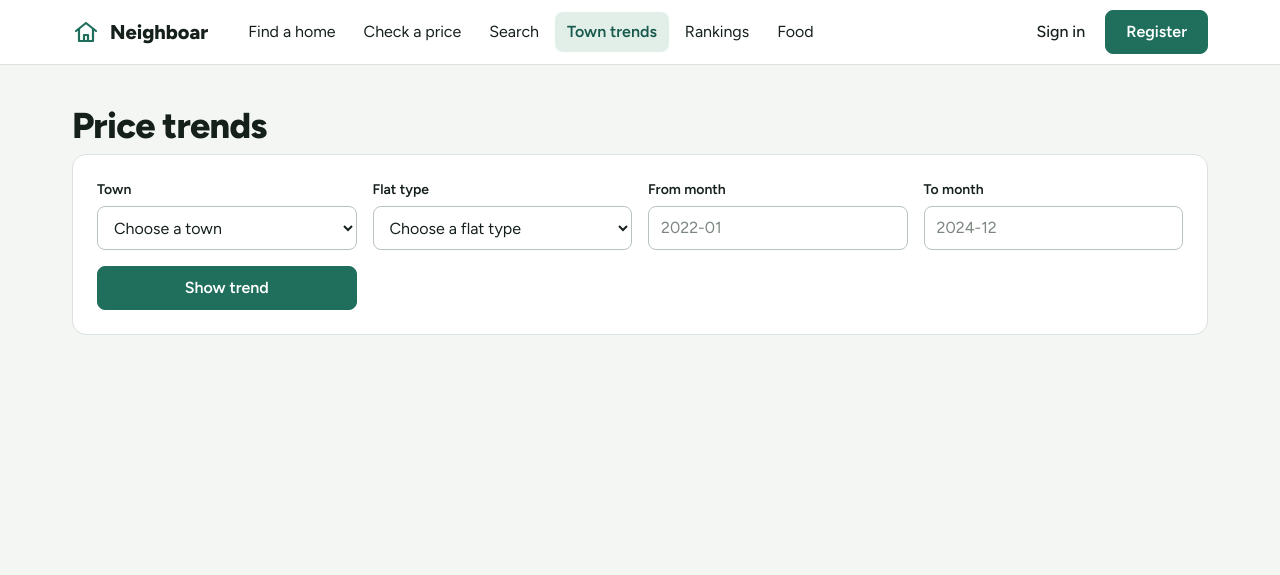
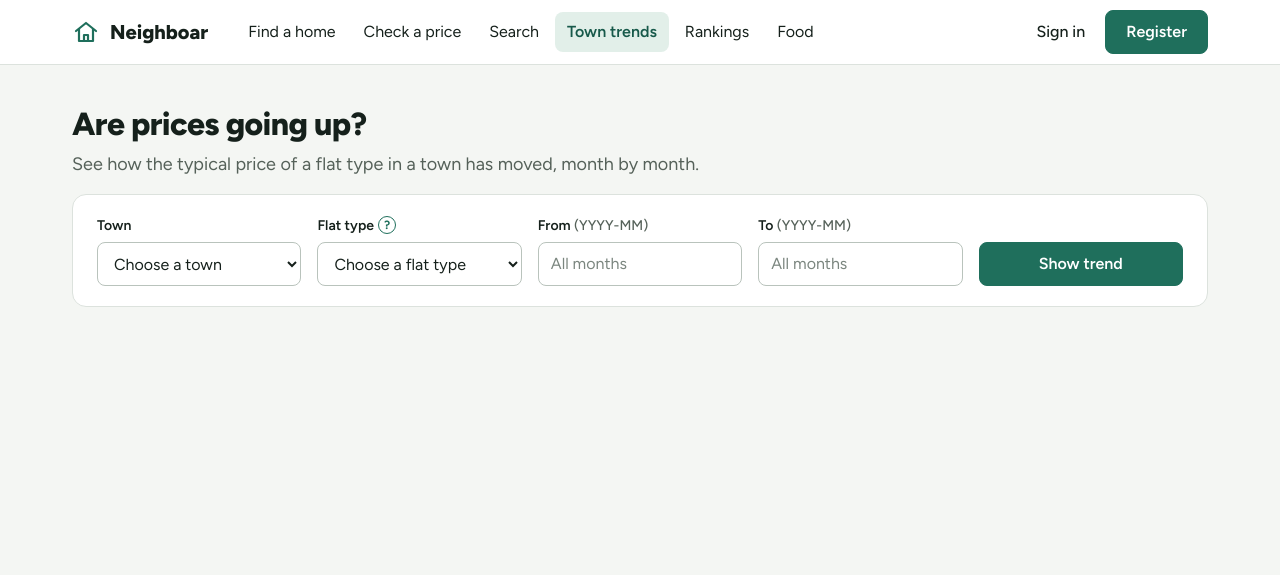
Before and after one commit to C-O-L0/Neighboarhood, a FastAPI app: page /trends in a window 1280 px wide. Shown: the top 575 px of the page. Run offline with FastAPI, Linux system fonts and the light colour scheme; parts of the project's set-up code (start-up, migrations or seed data) failed here and were passed over; some libraries are stand-ins or nearby versions.

Commit message:
Rework the town trend page (S5)
A summary sentence now leads the results: the 12-month typical price up
to the last month shown against the same figure a year earlier ("4 room
prices in Bishan are up 1.0% on a year earlier."). It uses the rolling
figures so a thin month does not swing it (UC3 A1). With no year-earlier
point it states the 12-month figure and says why there is no change:
no sales that month, or it is before the range shown (A2).

Also:
- The date fields' placeholder is "All months", not a sample date.
- The monthly table is collapsed under "Show the monthly table".
- The chart's legend is drawn by the page, so the 12-month line shows as
  a dashed line; chart colours follow the site palette; months read
  "Sep 2026"; point dots are dropped on series longer than 36 months.
- Town and flat type options read "Bishan" and "4 room"; average price
  per sqm in the table uses whole dollars.
- The form no longer carries a hidden db field (the demo cookie keeps the
  mode), so both databases render the same page.

```diff
--- a/app/static/app.css
+++ b/app/static/app.css
@@ -159,6 +159,15 @@ dl.facts dd ul, dl.details dd ul { margin: 0; padding: 0; list-style: none; font
 /* Charts */
 .chart { margin: 1rem 0; padding: 16px; background: var(--surface); border: 1px solid var(--line); border-radius: var(--radius); }
 .chartbox { position: relative; width: 100%; height: 360px; }
+.chart-legend { display: flex; flex-wrap: wrap; gap: 8px 24px; margin-top: 12px; font-size: 14px; color: var(--ink-soft); }
+.chart-legend span { display: inline-flex; align-items: center; gap: 8px; }
+.legend-median { stroke: var(--accent); stroke-width: 2.5; }
+.legend-rolling { stroke: var(--warm); stroke-width: 2.5; stroke-dasharray: 6 3; }
+.legend-sales { fill: #d3d9d4; }
+.trend-form { display: grid; grid-template-columns: repeat(auto-fill, minmax(11rem, 1fr)); align-items: end; gap: 16px; }
+.trend-form .field { min-width: 0; }
+.trend-form select, .trend-form input:not([type="hidden"]) { width: 100%; min-width: 0; }
+.trend-form .form-actions button { width: 100%; }
 
 /* Paging */
 .count { color: var(--muted); }
@@ -311,6 +320,7 @@ a.side-card:hover { border-color: var(--field); color: var(--ink); }
 .price-form .form-actions { align-self: end; }
 .price-form .form-actions button { width: 100%; }
 .verdict { margin: 0 0 1.5rem; padding: 24px; background: var(--surface); border: 1px solid var(--line); border-radius: var(--radius); }
+.verdict > :last-child { margin-bottom: 0; }
 .verdict-line { margin: 0 0 8px; font-size: 26px; line-height: 1.25; font-weight: 800; }
 .verdict .notice { margin: 12px 0; background: var(--ground); }
 .range { margin: 24px 0 0; }
@@ -334,6 +344,8 @@ a.side-card:hover { border-color: var(--field); color: var(--ink); }
   .price-form .wide, .price-form .form-actions { grid-column: 1 / -1; }
   .verdict { padding: 18px 16px; }
   .verdict-line { font-size: 21px; }
+  .trend-form { grid-template-columns: minmax(0, 1fr) minmax(0, 1fr); gap: 14px 12px; padding: 18px 16px; }
+  .trend-form .form-actions { grid-column: 1 / -1; }
   .map { height: 280px; }
   .home-main h1 { font-size: 30px; }
   .home-side { padding-top: 0; }
--- a/app/templates/trends.html
+++ b/app/templates/trends.html
@@ -1,8 +1,11 @@
 {% extends "base.html" %}
 {% import "_ui.html" as ui %}
-{% block title %}Price trends · Neighboar{% endblock %}
+{% block title %}{% if q is defined %}{{ q.flat_type|flat_label }} prices in {{ q.town|proper }}{% else %}Town trends{% endif %} · Neighboar{% endblock %}
 {% block content %}
-<h1>Price trends</h1>
+<header class="results-head">
+  <h1>Are prices going up?</h1>
+  <p class="lede">See how the typical price of a flat type in a town has moved, month by month.</p>
+</header>
 {% if stale_since %}
 <div class="bad notice stale" role="alert">Town figures are stale since {{ stale_since|stamp }}: the refresh after an admin change failed, so the monthly figures may miss recent sales. They update at the next successful refresh.</div>
 {% endif %}
@@ -15,49 +18,74 @@
   </ul>
 </div>
 {% endif %}
-<form method="get" action="/trends" class="searchform">
-  <input type="hidden" name="db" value="{{ db_mode }}">
+<form method="get" action="/trends" class="card trend-form">
   <div class="field">
     <label for="town">Town</label>
     <select id="town" name="town">
       <option value="">Choose a town</option>
-      {% for t in towns %}<option value="{{ t }}"{% if f.town == t %} selected{% endif %}>{{ t }}</option>
+      {% for t in towns %}<option value="{{ t }}"{% if f.town == t %} selected{% endif %}>{{ t|proper }}</option>
       {% endfor %}
     </select>
   </div>
   <div class="field">
-    <label for="flat_type">Flat type</label>
+    <label for="flat_type">{{ ui.term('Flat type', 'flat-type') }}</label>
     <select id="flat_type" name="flat_type">
       <option value="">Choose a flat type</option>
-      {% for t in flat_types %}<option value="{{ t }}"{% if f.flat_type == t %} selected{% endif %}>{{ t }}</option>
+      {% for t in flat_types %}<option value="{{ t }}"{% if f.flat_type == t %} selected{% endif %}>{{ t|flat_label }}</option>
       {% endfor %}
     </select>
   </div>
-  <div class="field"><label for="month_from">From month</label><input id="month_from" name="month_from" value="{{ f.month_from }}" placeholder="2022-01" maxlength="7"></div>
-  <div class="field"><label for="month_to">To month</label><input id="month_to" name="month_to" value="{{ f.month_to }}" placeholder="2024-12" maxlength="7"></div>
-  <button type="submit">Show trend</button>
+  <div class="field"><label for="month_from">From <span class="optional">(YYYY-MM)</span></label><input id="month_from" name="month_from" value="{{ f.month_from }}" placeholder="All months" maxlength="7" inputmode="numeric"></div>
+  <div class="field"><label for="month_to">To <span class="optional">(YYYY-MM)</span></label><input id="month_to" name="month_to" value="{{ f.month_to }}" placeholder="All months" maxlength="7" inputmode="numeric"></div>
+  <div class="form-actions"><button type="submit">Show trend</button></div>
 </form>
 
 {% if points is not none %}
-<h2>{{ f.flat_type }} in {{ f.town }}</h2>
-{% if points %}
+{% set town = q.town|proper %}
+{% set adj = q.flat_type|flat_adj %}
+{% if summary %}
+<section class="verdict trend-summary" aria-labelledby="summary-h">
+  <h2 id="summary-h" class="verdict-line">
+    {%- set pct = summary.change_pct -%}
+    {%- if pct is none -%}The typical {{ adj }} price in {{ town }} over the 12 months to {{ summary.month|month }} was {{ summary.median|money }}.
+    {%- elif pct > 0 -%}{{ q.flat_type|flat_label }} prices in {{ town }} are up {{ pct }}% on a year earlier.
+    {%- elif pct < 0 -%}{{ q.flat_type|flat_label }} prices in {{ town }} are down {{ -pct }}% on a year earlier.
+    {%- else -%}{{ q.flat_type|flat_label }} prices in {{ town }} are unchanged on a year earlier.
+    {%- endif -%}
+  </h2>
+  <p class="hint">
+    {%- if pct is none -%}No year-on-year change: {% if q.month_from and summary.year_before < q.month_from %}{{ summary.year_before|month }} is before the range shown{% else %}there were no sales in {{ summary.year_before|month }}{% endif %}.
+    {%- else -%}{{ ui.term('Typical price', 'typical-price') }} over the 12 months to {{ summary.month|month }}: {{ summary.median|money }}, against {{ summary.earlier|money }} for the 12 months a year earlier.
+    {%- endif %} From {{ summary.n }} sale{{ '' if summary.n == 1 else 's' }}{{ ui.few(summary.n, few_sales) }}.
+  </p>
+</section>
+
 <figure class="chart">
-  <div class="chartbox"><canvas id="trends-chart" data-chart="trends" data-source="trends-data" aria-label="Line chart of the monthly typical price and the 12-month rolling typical price, with the number of sales as bars. The same figures are in the table below."></canvas></div>
+  <div class="chartbox"><canvas id="trends-chart" data-chart="trends" data-source="trends-data" aria-label="Line chart of the monthly typical price and the 12-month typical price, with the number of sales as bars. The same figures are in the monthly table below."></canvas></div>
+  <figcaption class="chart-legend" aria-hidden="true">
+    <span><svg width="28" height="10"><line x1="0" y1="5" x2="28" y2="5" class="legend-median"/></svg>Typical price each month</span>
+    <span><svg width="28" height="10"><line x1="0" y1="5" x2="28" y2="5" class="legend-rolling"/></svg>12-month typical price</span>
+    <span><svg width="14" height="12"><rect x="0" y="0" width="14" height="12" class="legend-sales"/></svg>Sales each month</span>
+  </figcaption>
 </figure>
 <script type="application/json" id="trends-data">{{ chart|tojson }}</script>
+
+<details class="more">
+  <summary>Show the monthly table ({{ points|length }} month{{ '' if points|length == 1 else 's' }} with sales)</summary>
   <div class="table-wrap">
   <table class="trends">
-  <caption>Monthly sales and typical price, {{ f.flat_type }} in {{ f.town }}</caption>
-  <thead><tr><th>Month</th><th>Sales</th><th>{{ ui.term('Typical price', 'typical-price') }}</th><th>Average price per sqm</th><th>Typical price a year earlier</th><th>YoY change</th><th>YoY %</th><th>12-month sales</th><th>12-month typical price</th></tr></thead>
+    <caption>Monthly sales and typical price, {{ adj }} flats in {{ town }}. Months without sales are left out.</caption>
+    <thead><tr><th>Month</th><th>Sales</th><th>Typical price</th><th>Average per sqm</th><th>A year earlier</th><th>Change</th><th>Change %</th><th>12-month sales</th><th>12-month typical price</th></tr></thead>
     <tbody>
       {% for p in points %}
-    <tr><td class="nowrap">{{ p.month|month }}</td><td>{{ p.n }}</td><td>{{ p.median_price|money }}</td><td>{{ p.avg_psm|money }}</td><td>{{ p.prev_year_median|money if p.prev_year_median is not none else 'No sales' }}</td><td>{{ p.yoy_change|money if p.yoy_change is not none else '' }}</td><td>{{ p.yoy_pct|pct }}</td><td>{{ p.rolling_n }}</td><td>{{ p.rolling_median|money }}</td></tr>
+      <tr><td class="nowrap">{{ p.month|month }}</td><td>{{ p.n }}</td><td>{{ p.median_price|money }}</td><td>{{ p.avg_psm|per_sqm }}</td><td>{{ p.prev_year_median|money if p.prev_year_median is not none else 'No sales' }}</td><td>{{ p.yoy_change|money if p.yoy_change is not none else '' }}</td><td>{{ p.yoy_pct|pct }}</td><td>{{ p.rolling_n }}</td><td>{{ p.rolling_median|money }}</td></tr>
       {% endfor %}
     </tbody>
   </table>
   </div>
+</details>
 {% else %}
-<p>No sales match.</p>
+<p class="empty">No {{ adj }} sales in {{ town }}{% if q.month_from or q.month_to %} in this period{% endif %}. Try another flat type{% if q.month_from or q.month_to %} or all months{% endif %}.</p>
 {% endif %}
 {% endif %}
 {% endblock %}
```
Also changed, not shown: app/routers/trends.py (+6 -2 lines), app/services/trends.py (+36 -0 lines), app/static/charts.js (+23 -11 lines), tests/integration/test_trends_page.py (+52 -4 lines), tests/unit/test_trend_summary.py (added, +36 -0 lines). Lines whose indentation alone changed are shown as unchanged.
